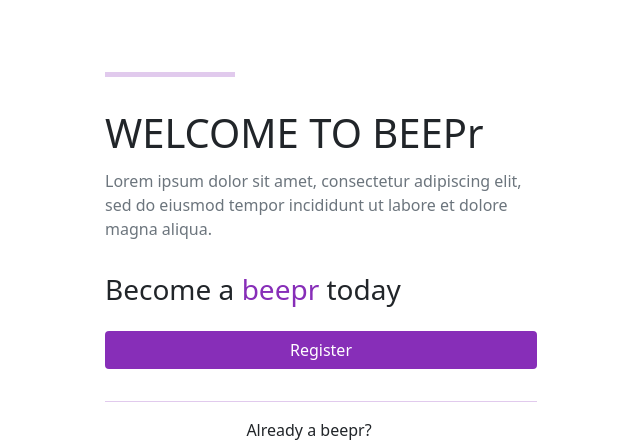
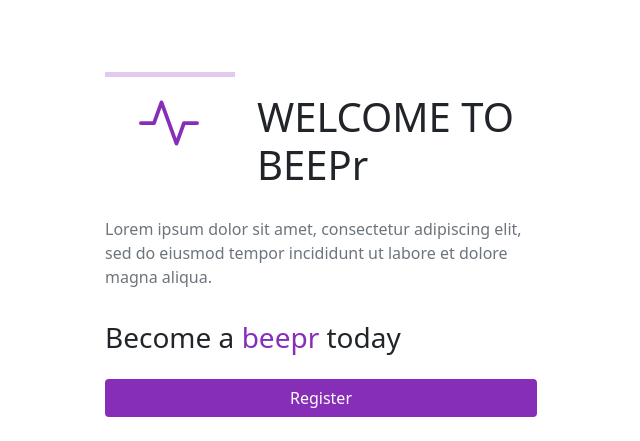
Before and after one commit to sirKay1010/Final_Project-Beepr, a Flask app: page /onboarding in a window 1280 px wide. Shown: the top 441 px of the page, without its empty margins (319-959 px from the left). Run offline with Flask 2, Linux system fonts and the light colour scheme; some libraries are stand-ins or nearby versions.

Commit message:
Sun, Oct 30, 2022, 10:41 PM +00:00

```diff
--- a/templates/onboarding.html
+++ b/templates/onboarding.html
@@ -13,17 +13,18 @@ Onboarding
         <div class="row justify-content-start pb-3">
             <div class="col-4">
                 <!-- <div class="p-2"> -->
-                <!-- <svg xmlns="http://www.w3.org/2000/svg" width="60" height="60" fill="#872eb8" class="bi bi-activity"
+                <svg xmlns="http://www.w3.org/2000/svg" width="60" height="60" fill="#872eb8" class="bi bi-activity"
                     viewBox="0 0 16 16">
                     <path fill-rule="evenodd"
                         d="M6 2a.5.5 0 0 1 .47.33L10 12.036l1.53-4.208A.5.5 0 0 1 12 7.5h3.5a.5.5 0 0 1 0 1h-3.15l-1.88 5.17a.5.5 0 0 1-.94 0L6 3.964 4.47 8.171A.5.5 0 0 1 4 8.5H.5a.5.5 0 0 1 0-1h3.15l1.88-5.17A.5.5 0 0 1 6 2Z" />
-                </svg> -->
+                </svg>
                 <!-- </div> -->
             </div>
+            <div class="col-8 text-start pb-1">
+                <h1>WELCOME TO BEEPr</h1>
+            </div>
         </div>
-        <div class="row text-start pb-1">
-            <h1>WELCOME TO BEEPr</h1>
-        </div>
+
         <div class="row text-start text-muted pb-3">
             <p>Lorem ipsum dolor sit amet, consectetur adipiscing elit, sed do eiusmod tempor incididunt ut labore et
                 dolore magna aliqua.</p>
```
